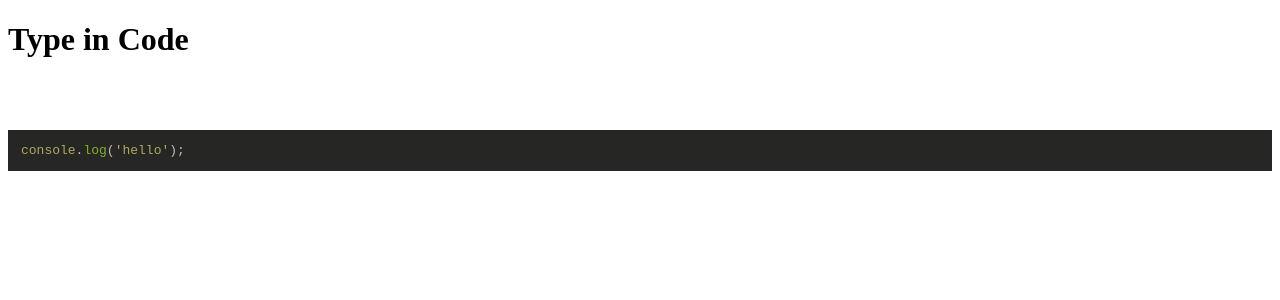
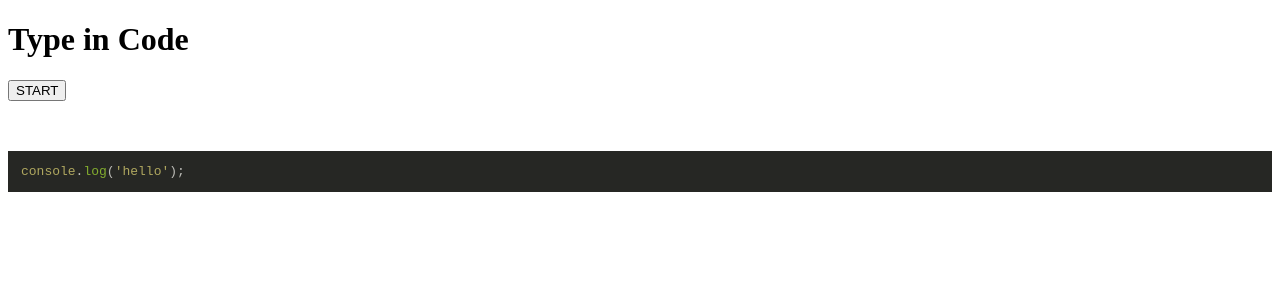
Before and after one commit to ryym/type-in-code, a Vue app: page / in a window 1280 px wide. Shown: the top 300 px of the page. Built offline with nearby package versions, Linux system fonts and the light colour scheme.

Commit message:
feat: Add start button

```diff
--- a/src/screen.vue
+++ b/src/screen.vue
@@ -1,15 +1,19 @@
 <template>
   <div>
+    <button type="button" class="start-btn" @click="startTyping">
+      {{started ? "STARTED!" : "START"}}
+    </button>
     <textarea
-      autofocus
-      id="input"
       cols="1"
       rows="1"
       ref="textarea"
       class="textarea"
       @keydown="preventInvalidKeys"
       @keyup="parseInput"
-     ></textarea>
+    >
+    </textarea>
+    <div class="main">
+      <div class="mask" v-if="!started"></div>
       <div class="miss">
         <template  v-if="miss">
           <div class="miss-got">{{miss.got}}</div>
@@ -19,6 +23,7 @@
       <div class="container" @click="focusTextarea">
         <code-block lang="javascript" :code-html="codeHtml" />
         <code-block class="display" lang="javascript" :code-html="inputHtml" />
+      </div>
     </div>
   </div>
   </template>
@@ -41,6 +46,7 @@ export default {
     const code = `console.log('hello');`;
     const result = hljs.highlight('javascript', code, true);
     return {
+      started: false,
       finalCode: code,
       codeHtml: result.value,
       inputHtml: '',
@@ -50,6 +56,11 @@ export default {
   },
 
   methods: {
+    startTyping() {
+      this.started = true;
+      this.focusTextarea();
+    },
+
     focusTextarea() {
       this.$refs.textarea.focus();
     },
@@ -91,10 +102,26 @@ pre {
   margin: 0;
 }
 
+.start-btn {
+  cursor: pointer;
+}
+
 .textarea {
   /* XXX: Is there a better way to hide textarea? */
   position: absolute;
-  top: -100px;
+  top: -1000px;
+}
+
+.main {
+  position: relative;
+}
+
+.mask {
+  position: absolute;
+  top: 0;
+  bottom: 0;
+  width: 100%;
+  z-index: 10;
 }
 
 .miss {
```
Lines whose indentation alone changed are shown as unchanged.
